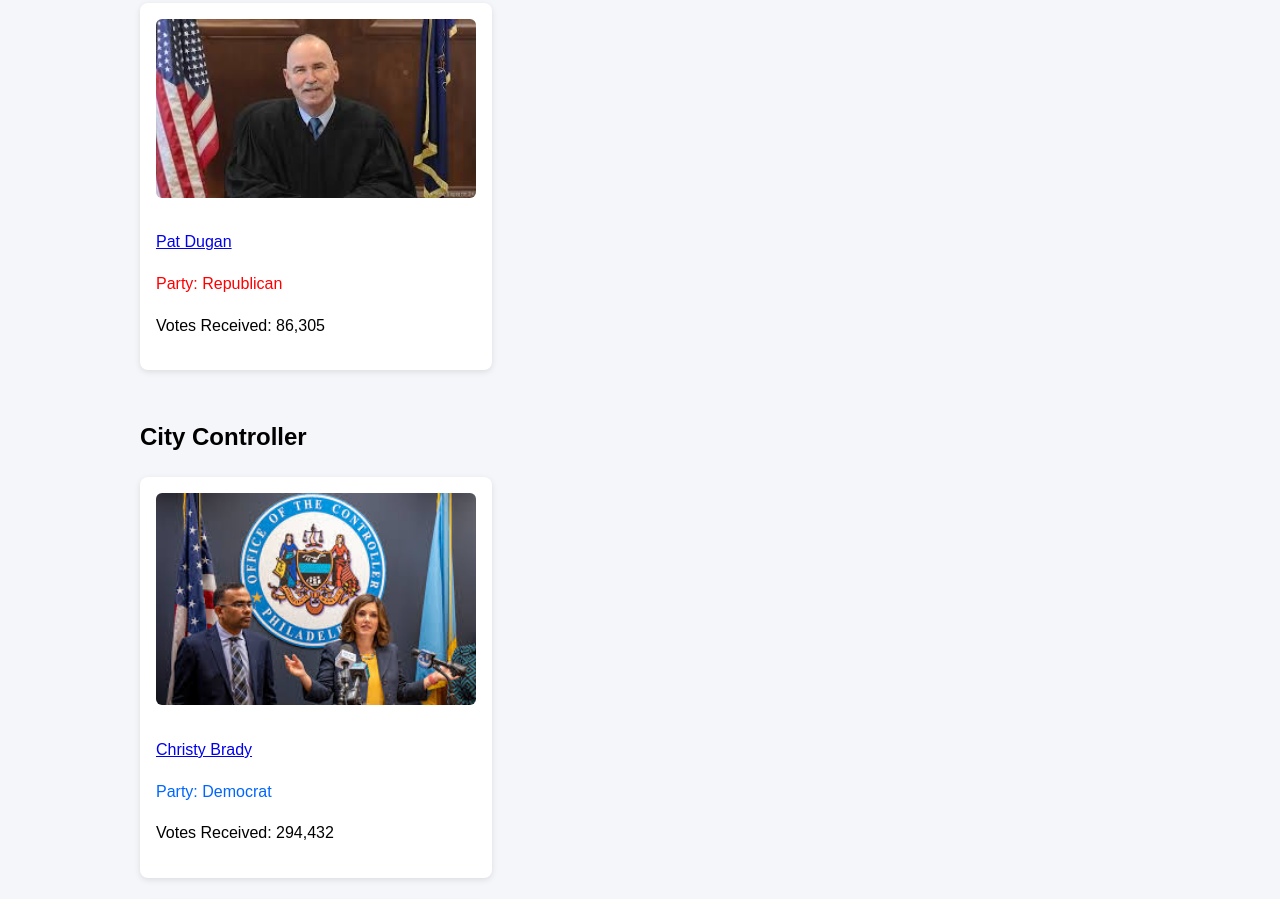
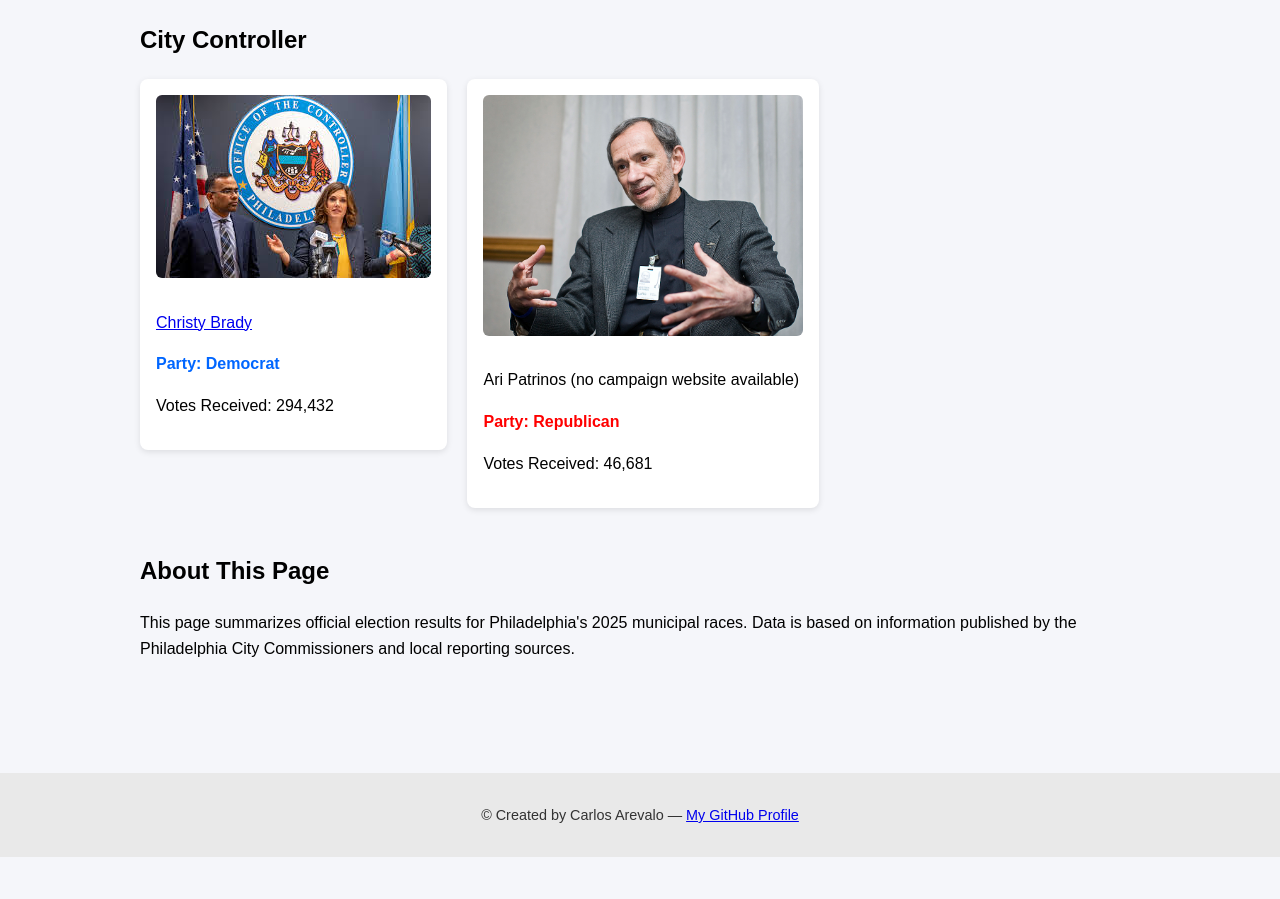
Before and after one commit to careval1/project01, a plain HTML site: page index.html in a window 1280 px wide. Shown: the part 858-1757 px from the top of the page. After the commit the page ends 1715 px from the top, so only its background shows below. Drawn offline with Linux system fonts and the light colour scheme.

Commit message:
Add files via upload
updated index and css

```diff
--- a/index.html
+++ b/index.html
@@ -69,11 +69,10 @@
       <!-- Candidate card 2 -->
       <div class="candidate">
         <img src="images/AriPatrinos.jpeg" alt="Ari Patrinos">
-        <p><a href="Ari Patrinos" target="_blank">Ari Patrinos</a></p>
+        <p>Ari Patrinos (no campaign website available)</p>
         <p class="party republican">Party: Republican</p>
         <p>Votes Received: 46,681</p>
       </div>
-    </section>
 
     <!-- About section explaining data sources -->
     <section id="about">
--- a/styles.css
+++ b/styles.css
@@ -1,4 +1,4 @@
-/* Reset */
+/* Reset and basic styles */
 body {
   font-family: Arial, sans-serif;
   margin: 0;
@@ -7,7 +7,7 @@ body {
   line-height: 1.6;
 }
 
-/* Header */
+/* Header styles */
 header {
   background: #333;
   color: #fff;
@@ -15,7 +15,7 @@ header {
   text-align: center;
 }
 
-/* Navigation */
+/* Navigation bar */
 nav {
   background: #444;
   padding: 0.8rem 1rem;
@@ -40,7 +40,7 @@ nav a:hover {
   text-decoration: underline;
 }
 
-/* Main layout */
+/* Main content layout */
 main {
   padding: 2rem;
   max-width: 1000px;
@@ -67,16 +67,20 @@ section {
   margin-bottom: 0.5rem;
 }
 
+/* Party colors */
 .party.democrat {
   color: #0066ff;
+  font-weight: bold;
 }
 
 .party.republican {
   color: #ff0000;
+  font-weight: bold;
 }
 
 .party.other {
   color: #ffcc00;
+  font-weight: bold;
 }
 
 /* Footer */
@@ -85,4 +89,17 @@ footer {
   text-align: center;
   padding: 1rem;
   margin-top: 2rem;
+  font-size: 0.9rem;
+  color: #333;
 }
+
+/* Optional: Responsive layout for candidates */
+@media (min-width: 768px) {
+  /* Arrange candidate cards in a row for larger screens */
+  #district-attorney .candidate,
+  #city-controller .candidate {
+    display: inline-block;
+    vertical-align: top;
+    margin-right: 1rem;
+  }
+}
```
